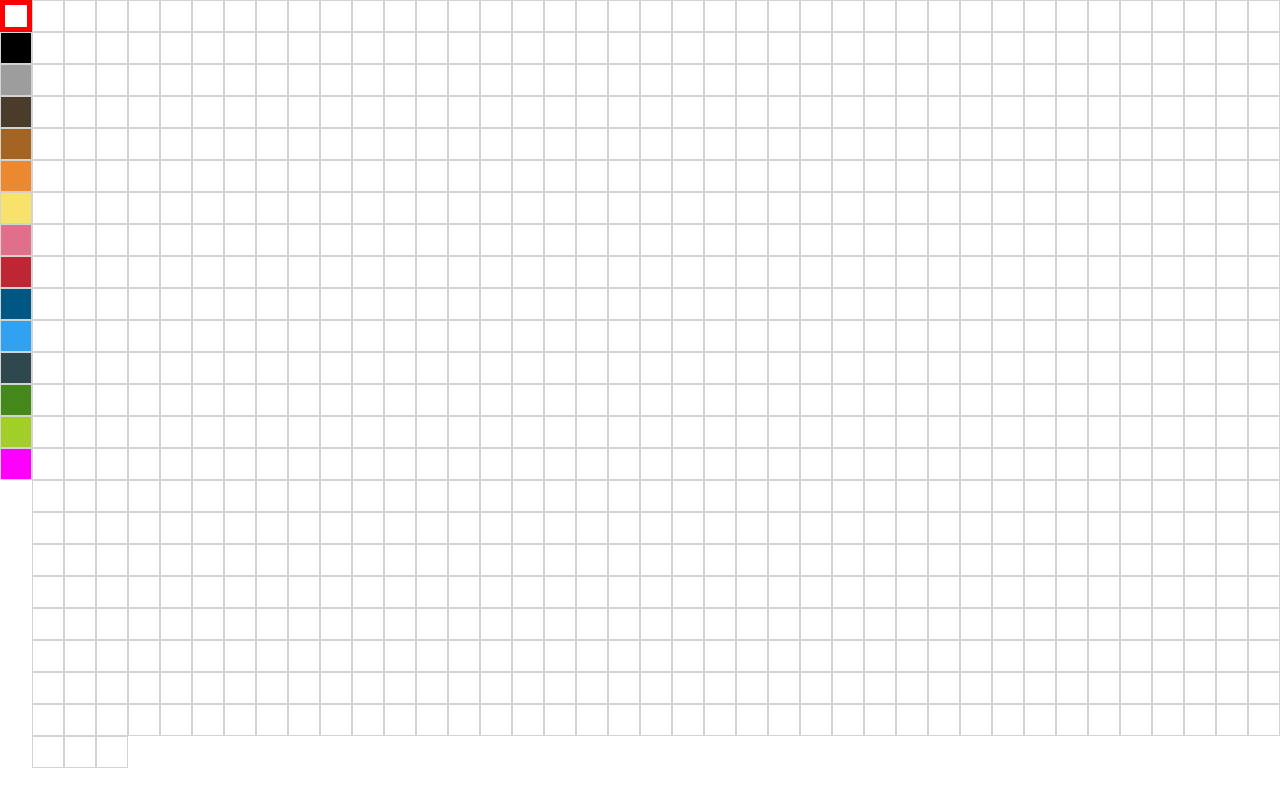
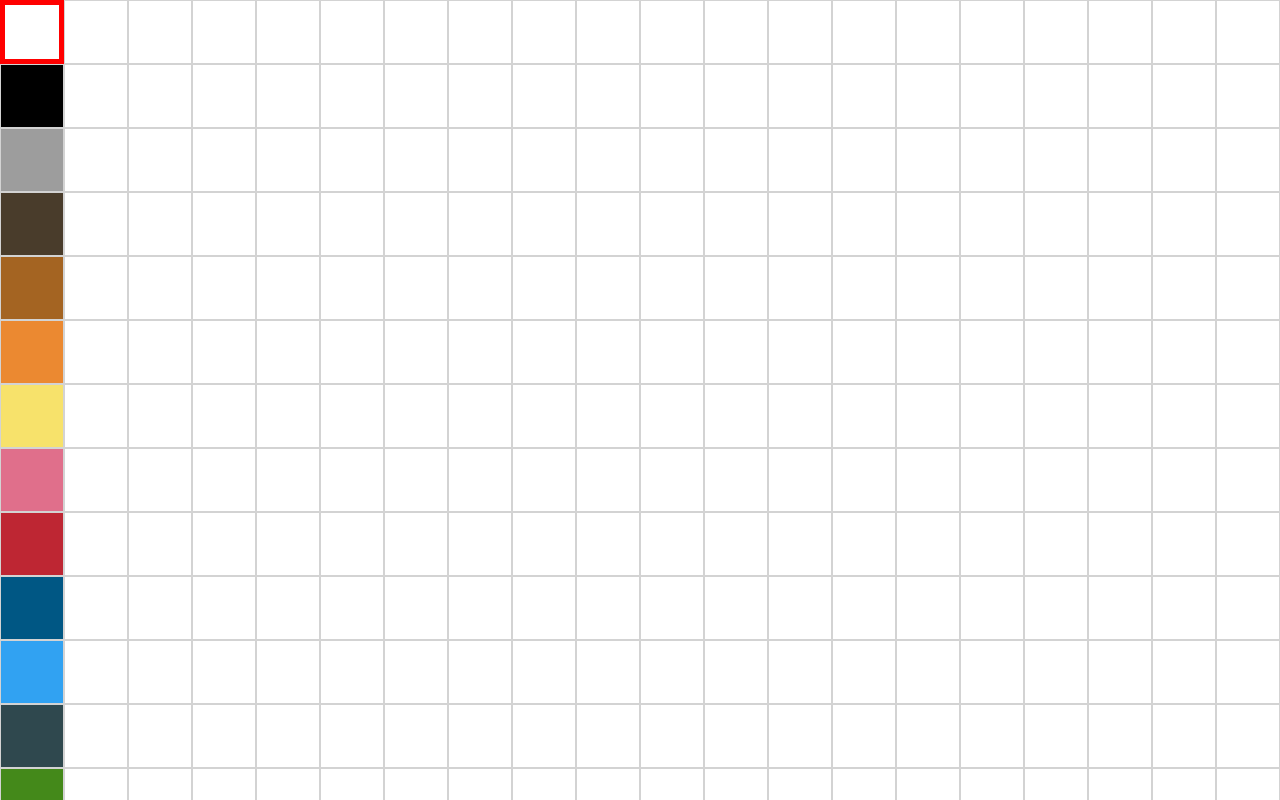
Before and after one commit to joelbrewster/drawing-pixels, a React (Create React App) app: page / in a window 1280 px wide. Built offline with nearby package versions, Linux system fonts and the light colour scheme.

Commit message:
update the grid to fit better on touch devices

```diff
--- a/src/components/Canvas.js
+++ b/src/components/Canvas.js
@@ -4,9 +4,9 @@ import Pixel from "./Pixel";
 
 const Canvas = props => {
     const [matrix, setMatrix] = useState(
-	Array(30)
+	Array(100)
 	    .fill()
-	    .map(() => Array(30).fill(0))
+	    .map(() => Array(100).fill(0))
     );
 
     const changeColor = (rowIndex, colIndex) => {
--- a/src/index.css
+++ b/src/index.css
@@ -53,13 +53,15 @@ code {
     background-color: rgb(255,0,255);
 }
 .pixel {
-    width: calc(50vw/20);
-    height: calc(50vw/20);
+    width: 5vw;
+    height: 5vw;
     border: 1px solid lightgray;
     box-sizing: border-box;
 }
 .App {
     display: flex;
+    height: 100vh;
+    overflow: hidden;
 }
 .canvas {
     display: flex;
```
Also changed, not shown: src/logo.svg.
